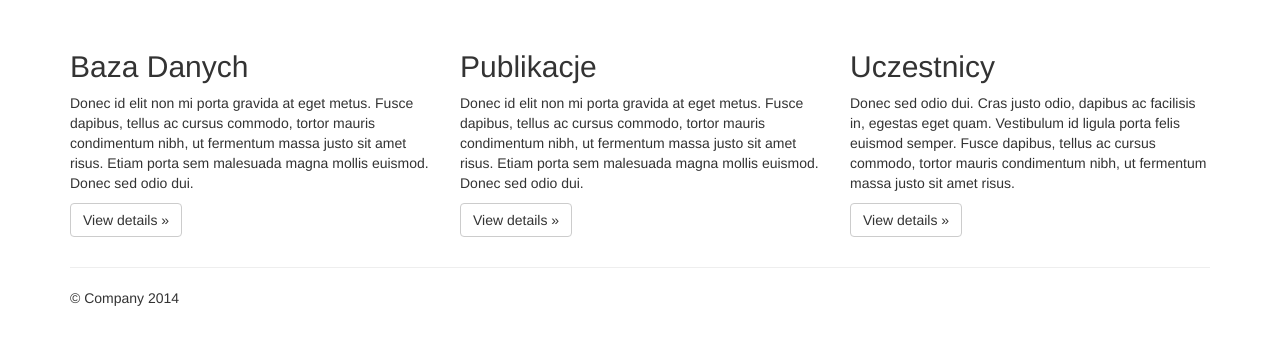
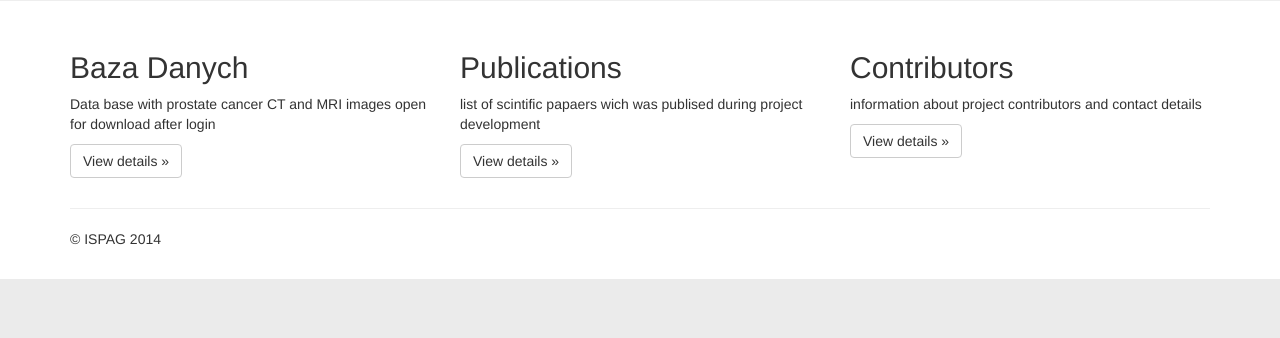
Before and after one commit to agniesia/Prostate_Project_Web, a Django app: page /project/contact/ in a window 1280 px wide. Shown: the part 775-1113 px from the top of the page. After the commit the page ends 1054 px from the top, so only its background shows below. Run offline with Django 3.2, Linux system fonts and the light colour scheme; data comes from the database, SQL or seed files in the repository; both versions use the stored data as it was after the commit; parts of the project's set-up code (start-up, migrations or seed data) failed here and were passed over; some libraries are stand-ins or nearby versions.

Commit message:
context full fill

```diff
--- a/Prostate_Project_Web/urls.py
+++ b/Prostate_Project_Web/urls.py
@@ -15,6 +15,7 @@ urlpatterns = patterns('',
     url(r'^$', 'Prostate_Project_Web.views.index', name='index'),
     url(r'^admin/doc/', include('django.contrib.admindocs.urls')),
     url(r'^admin/', include(admin.site.urls)),
+    url(r'^project/about/$','django.contrib.flatpages.views.flatpage',{'url':'/project/about/'},name='about'),
 
     # Demo Override the signup form with our own, which includes a
     # institution
--- a/project_info/models.py
+++ b/project_info/models.py
@@ -1,3 +1,4 @@
+from django.contrib.flatpages.models import FlatPage
 from django.db import models
 
 # Create your models here.
@@ -8,6 +9,31 @@ class Publication(models.Model):
     title = models.TextField()
     newspaper = models.TextField()
 
+
 class Contributor(models.Model):
     names = models.CharField(max_length=30)
-    title = models.CharField(max_length=15)
+    title = models.CharField(max_length=30)
+    function = models.CharField(max_length=30,blank=True )
+
+
+class Contact(models.Model):
+    contact_name = models.CharField(max_length=40)
+    contact_email = models.EmailField()
+    telephone_number = models.CharField(max_length=15)
+    address = models.CharField(max_length=200)
+    project_email = models.EmailField()
+    institutions = models.TextField()
+    map = models.ImageField()
+
+
+
+    def save(self, *args, **kwargs):
+        self.__class__.objects.exclude(id=self.id).delete()
+        super(Contact, self).save(*args, **kwargs)
+
+    @classmethod
+    def load(cls):
+        try:
+            return cls.objects.get()
+        except cls.DoesNotExist:
+            return cls()
--- a/project_info/urls.py
+++ b/project_info/urls.py
@@ -3,8 +3,8 @@ from django.conf.urls import patterns, url
 from project_info.models import Publication
 from  django.contrib.flatpages import  views
 urlpatterns = patterns('',
-                       url(r'^about/$','django.contrib.flatpages.views.flatpage',{'url':'/project/about/'},name='about'),
-                       url(r'^publications/$','project_info.views.publications'),
-                       url(r'^contact/$','project_info.views.contact'),
-                       url(r'^database/$','project_info.views.database'),
+
+                       url(r'^publications/$','project_info.views.publications', name='publications'),
+                       url(r'^contact/$','project_info.views.contact',name='contact'),
+                       url(r'^database/$','project_info.views.database',name='database'),
                        )
--- a/project_info/views.py
+++ b/project_info/views.py
@@ -1,6 +1,7 @@
 from django.shortcuts import render, render_to_response
+from django.template import RequestContext
 from guardian.decorators import permission_required
-from project_info.models import Publication ,Contributor
+from project_info.models import Publication ,Contributor, Contact
 
 # Create your views here.
 
@@ -9,12 +10,13 @@ from project_info.models import Publication ,Contributor
 
 def publications(request):
     publications_paper = Publication.objects.all()
-    return render_to_response('project_info/publications.html',{'publications':publications_paper})
+    return render_to_response('project_info/publications.html',{'publications':publications_paper},context_instance=RequestContext(request))
 
 def contact(request):
     list_of_contributors = Contributor.objects.all()
-    return render_to_response('project_info/contact.html',{'contributors':list_of_contributors})
+    contact_info = Contact.objects.all()[0]
+    return render_to_response('project_info/contact.html',{'contact_info': contact_info,'contributors':list_of_contributors},context_instance=RequestContext(request))
 
 @permission_required('auth.change_user')
 def database(request):
-    return render_to_response('project_info/database.html',{})
+    return render_to_response('project_info/database.html',{},context_instance=RequestContext(request))
--- a/templates/base.html
+++ b/templates/base.html
@@ -42,14 +42,14 @@
             <span class="icon-bar"></span>
           </button>
 
-          <a class="navbar-brand" href="#">ZPIASlololo</a>
+          <a class="navbar-brand" href="http://ispag.kmet.agh.edu.pl/">ISPAG</a>
 
         </div>
            <div id="navbar" class="collapse navbar-collapse">
           <ul class="nav navbar-nav">
-            <li class="active"><a href="#">Home</a></li>
-            <li><a href="#about">About</a></li>
-            <li><a href="#contact">Contact</a></li>
+            <li class="active"><a href="{% url 'index' %}">Home</a></li>
+            <li><a href="{% url 'about' %}">About</a></li>
+            <li><a href="{% url 'contact' %}">Contact</a></li>
           </ul>
 
           <form class="navbar-form navbar-right" role="form">
@@ -67,8 +67,11 @@
      <body id="{% block body_id %}{% endblock %}" class="{% block body_class %}{% endblock %}">
   <div id="body">
     {% block body %}
-      <div class="content_title">
-        {% block content_title %}{% endblock %}
+      <div class="content_title"> <h1><span class="label label-success">
+         {% block content_title %}
+
+        {% endblock %}</span></h1><hr>
+
       </div>
       <div class="content">
         {% block content %}{% endblock %}
@@ -86,17 +89,17 @@
       <div class="row">
         <div class="col-md-4">
           <h2>Baza Danych</h2>
-          <p>Donec id elit non mi porta gravida at eget metus. Fusce dapibus, tellus ac cursus commodo, tortor mauris condimentum nibh, ut fermentum massa justo sit amet risus. Etiam porta sem malesuada magna mollis euismod. Donec sed odio dui. </p>
+          <p> Data base with prostate cancer CT and MRI images open for download after login</p>
           <p><a class="btn btn-default" href="{% url 'project_info.views.database' %}" role="button">View details &raquo;</a></p>
         </div>
         <div class="col-md-4">
-          <h2>Publikacje</h2>
-          <p>Donec id elit non mi porta gravida at eget metus. Fusce dapibus, tellus ac cursus commodo, tortor mauris condimentum nibh, ut fermentum massa justo sit amet risus. Etiam porta sem malesuada magna mollis euismod. Donec sed odio dui. </p>
-          <p><a class="btn btn-default" href="{% url 'project_info.views.publications' %}" role="button">View details &raquo;</a></p>
+          <h2>Publications</h2>
+          <p>list of scintific papaers wich was publised during project development</p>
+          <p><a class="btn btn-default" href="{% url 'publications' %}" role="button">View details &raquo;</a></p>
        </div>
         <div class="col-md-4">
-          <h2>Uczestnicy</h2>
-          <p>Donec sed odio dui. Cras justo odio, dapibus ac facilisis in, egestas eget quam. Vestibulum id ligula porta felis euismod semper. Fusce dapibus, tellus ac cursus commodo, tortor mauris condimentum nibh, ut fermentum massa justo sit amet risus.</p>
+          <h2>Contributors</h2>
+           <p>information about project contributors and contact details </p>
           <p><a class="btn btn-default" href="{% url 'project_info.views.contact' %}" role="button">View details &raquo;</a></p>
         </div>
       </div>
@@ -104,7 +107,7 @@
       <hr>
 
       <footer>
-        <p>&copy; Company 2014</p>
+        <p>&copy; ISPAG 2014</p>
       </footer>
     </div> <!-- /container -->
 
--- a/templates/project_info/contact.html
+++ b/templates/project_info/contact.html
@@ -1,7 +1,38 @@
 {% extends "base.html" %}
+{% load staticfiles %}
+{% block content_title %}
+Contributors
+{% endblock %}
 {% block content %}
-<h1>to jest lista uczestników</h1>
-{% for person in contributors %}
-    <div><h2>{{ person.title }}</h2></div>
-{% endfor %}
+<div class="container-fluid">
+  <div class="row-fluid">
+      <div class="col-lg-4">
+      <!--Sidebar content-->
+            {% for person in contributors %}
+                <div><h5>{{ person.title }} <b>{{ person.names }}</b></h5></div>
+            {% endfor %}
+       </div>
+
+      <div class="col-lg-2">
+
+        <img src="{% static 'img/agh_znk_wbr_rgb_150ppi.jpg' %}" style="width: 100px; height: 100px">
+        <img src="{% static 'img/LOGO ISPAG_v2_crop_FINAL.png' %}" style="width: 100px; height: 100px">
+        <img src="{% static 'img/logo_KMiE_2013_oficjalne_3cm_szarfa.png' %}" style="width: 100px; height: 100px">
+        <img src="{% static 'img/ispag_logo031.png' %}" style="width: 100px; height: 100px">
+        <img src="{% static 'img/ispag_logo031.png' %}" style="width: 100px; height: 100px">
+      </div>
+
+      <div class="col-lg-4">
+      <h2>Contact</h2>
+            <h5>Contact Names:<b> {{ contact_info.contact_name }}</b></h5>
+            <h5>telephone number:<b>{{ contact_info.telephone_number }}</b></h5>
+            <h5>address:<b> {{ contact_info.address}} </b></h5>
+            <h5>project E-mail: <b> {{ contact_info.project_email}} </b></h5>
+            <h5>Institution:<b> {{ contact_info.institutions}} </b></h5>
+            <img src="{% static 'img/map.png' %}" >
+
+      </div>
+  </div>
+</div>
+
 {% endblock %}
--- a/templates/project_info/database.html
+++ b/templates/project_info/database.html
@@ -1,4 +1,7 @@
 {% extends "base.html" %}
+{% block content_title %}
+Data Base
+{% endblock %}
 {% block content  %}
-baza danych
+
 {% endblock %}
```
Also changed, not shown: Prostate_Project_Web/settings.py (+10 -2 lines), project_info/admin.py (+8 -5 lines), templates/project_info/about.html (+7 -3 lines), templates/project_info/publications.html (+12 -2 lines), templates/static/index.html (+5 -3 lines), databases/db.sqlite3, 1 other file.
